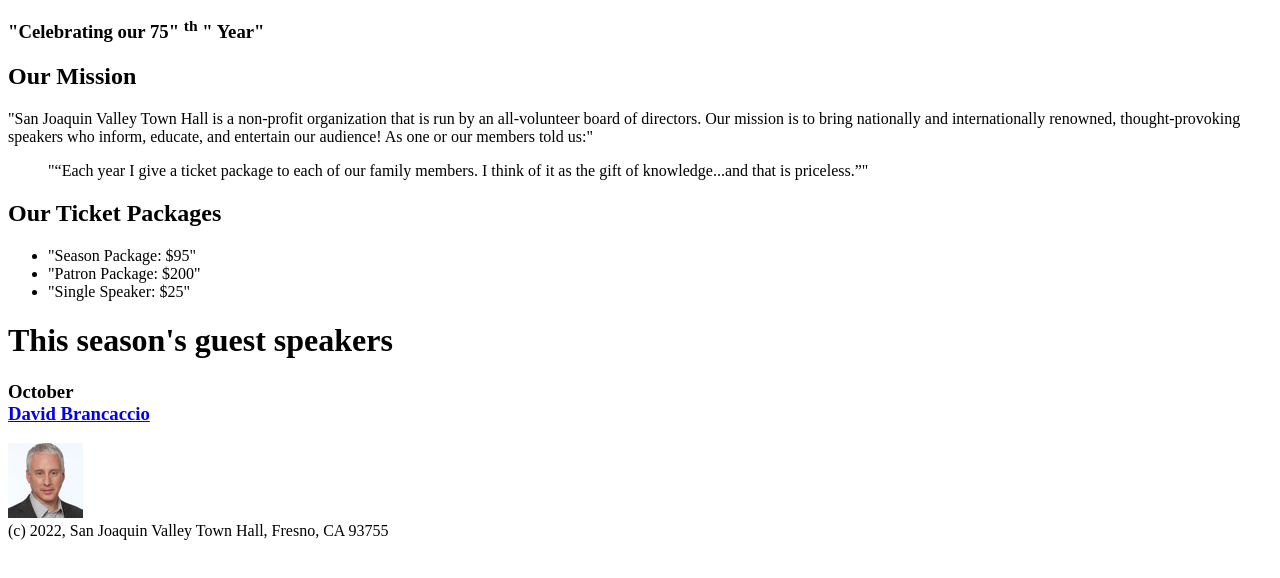
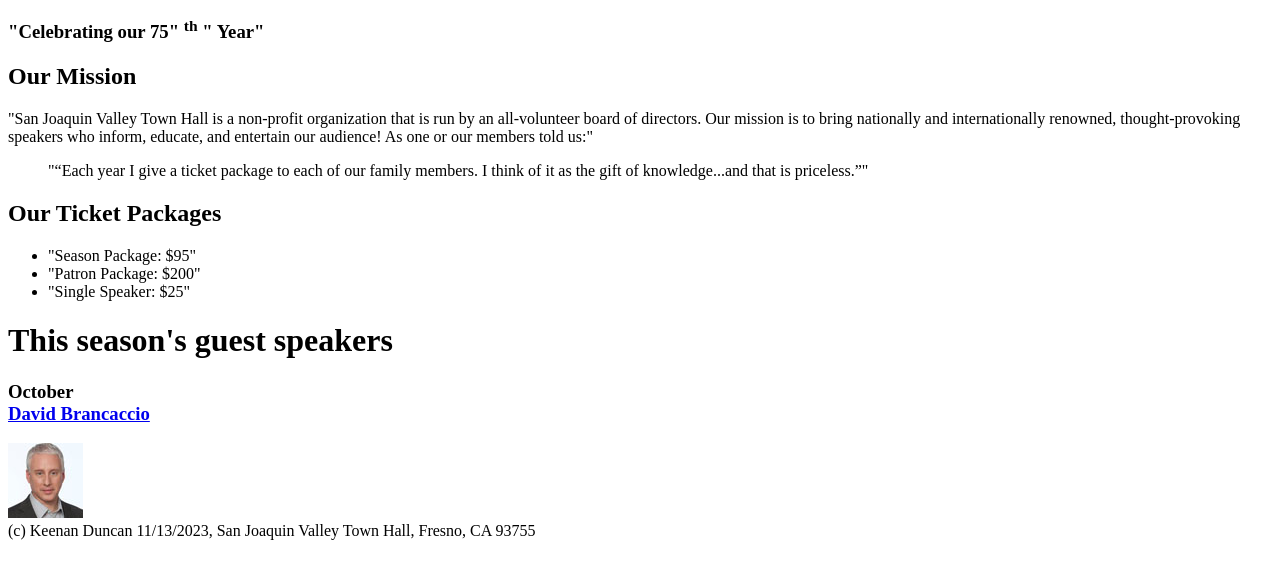
Before and after one commit to KeenanCPU/A05, a plain HTML site: page index.html in a window 1280 px wide. Shown: the part 142-720 px from the top of the page. Drawn offline with Linux system fonts and the light colour scheme.

Commit message:
Update index.html

```diff
--- a/index.html
+++ b/index.html
@@ -43,7 +43,7 @@
 		<img src="images/brancaccio75.jpg" alt="David Brancaccio photo">
 	</main>
 	<footer>
-		(c) 2022, San Joaquin Valley Town Hall, Fresno, CA 93755
+		(c) Keenan Duncan 11/13/2023, San Joaquin Valley Town Hall, Fresno, CA 93755
 	</footer>
 </body>
 </html>
```
